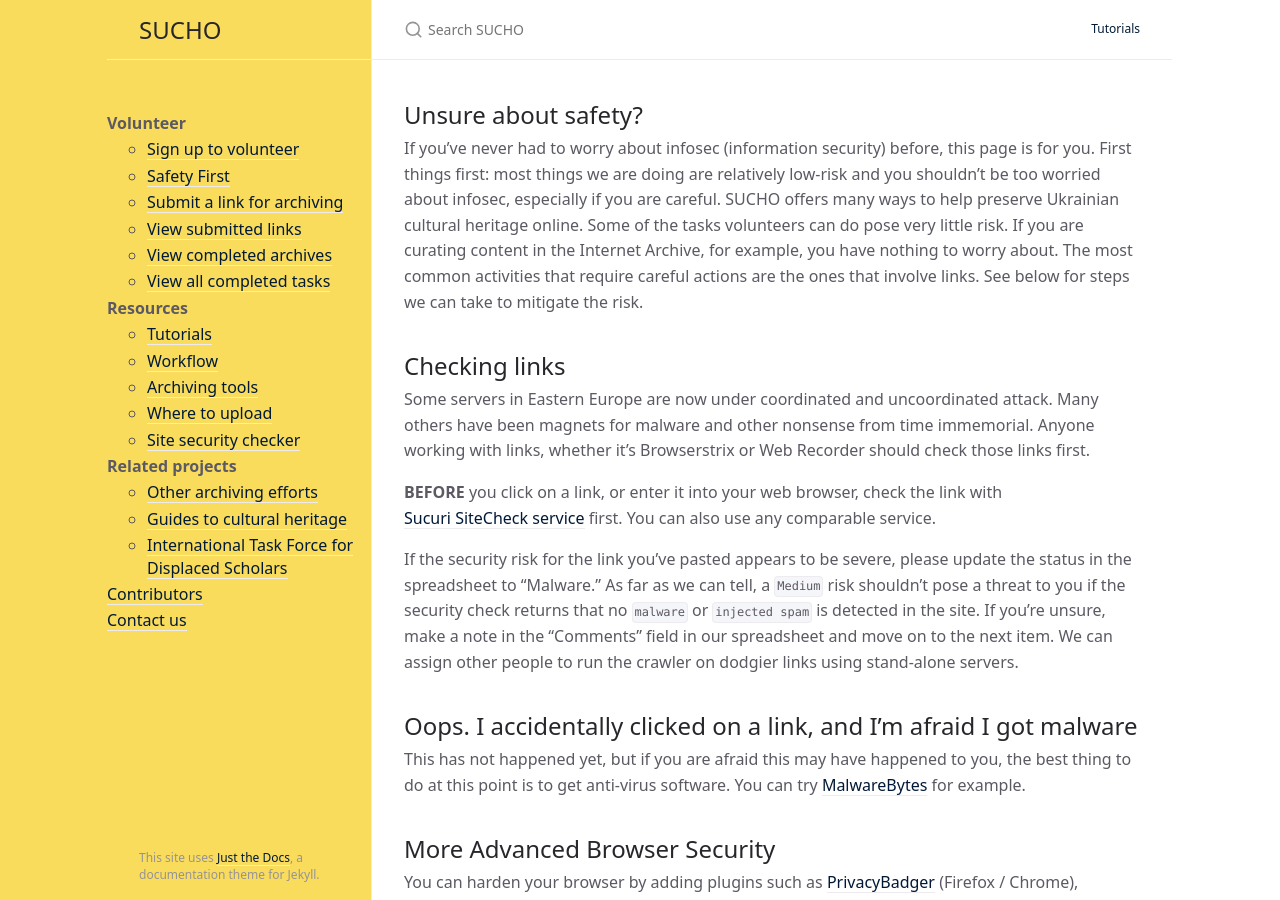
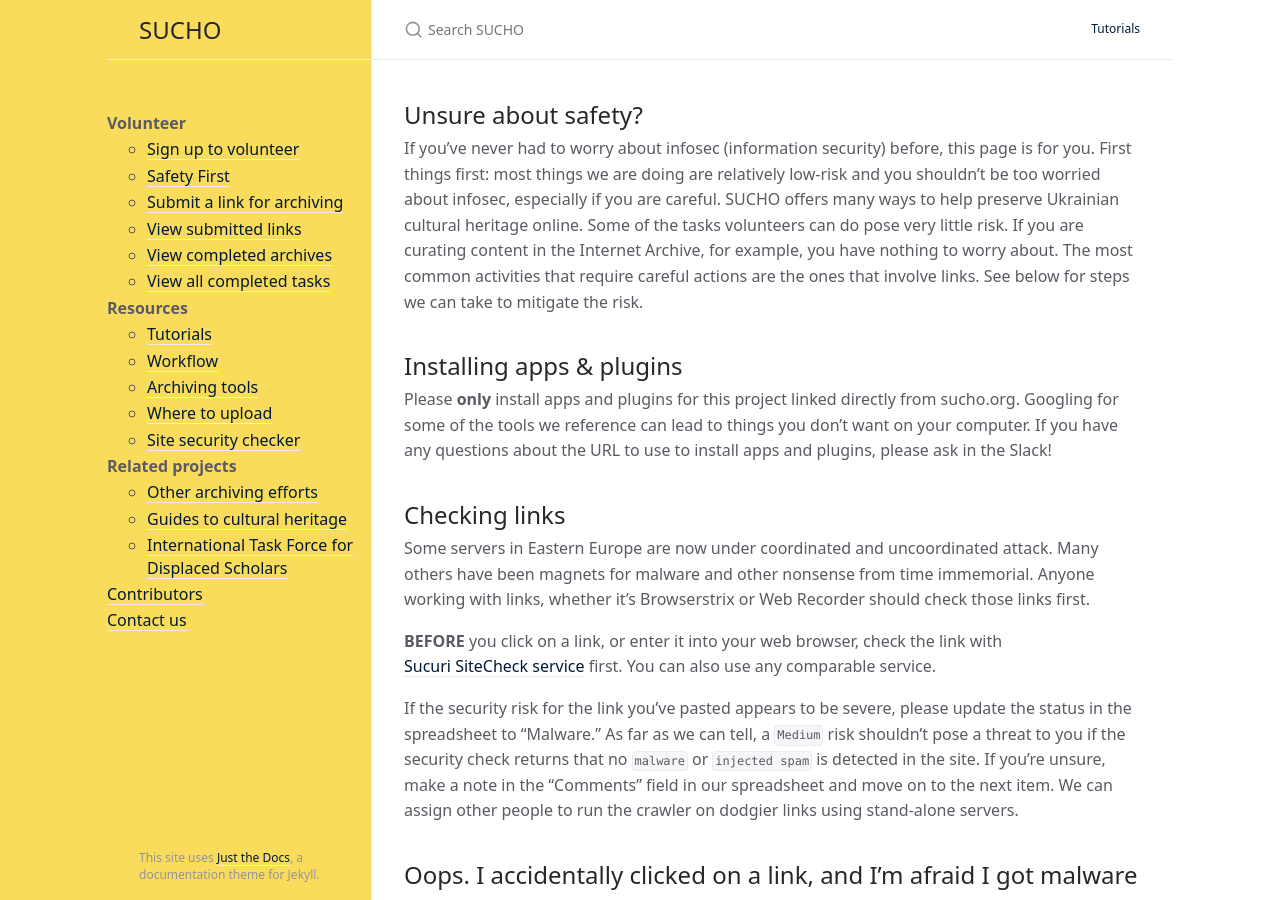
Before and after one commit to sucho-archiving/sucho-archiving.github.io, a Jekyll site: the page built from security.md, in a window 1280 px wide and 900 px high. Built offline with Jekyll 4.4.1, drawn with Linux system fonts in a browser that asks for light colours.

Commit message:
Update security.md

```diff
--- a/security.md
+++ b/security.md
@@ -7,6 +7,9 @@ permalink: /security
 ## Unsure about safety?
 
 If you've never had to worry about infosec (information security) before, this page is for you. First things first: most things we are doing are relatively low-risk and you shouldn't be too worried about infosec, especially if you are careful. SUCHO offers many ways to help preserve Ukrainian cultural heritage online. Some of the tasks volunteers can do pose very little risk. If you are curating content in the Internet Archive, for example, you have nothing to worry about. The most common activities that require careful actions are the ones that involve links. See below for steps we can take to mitigate the risk.
+
+## Installing apps & plugins
+Please **only** install apps and plugins for this project linked directly from sucho.org. Googling for some of the tools we reference can lead to things you don't want on your computer. If you have any questions about the URL to use to install apps and plugins, please ask in the Slack!
 
 ## Checking links
 
```
